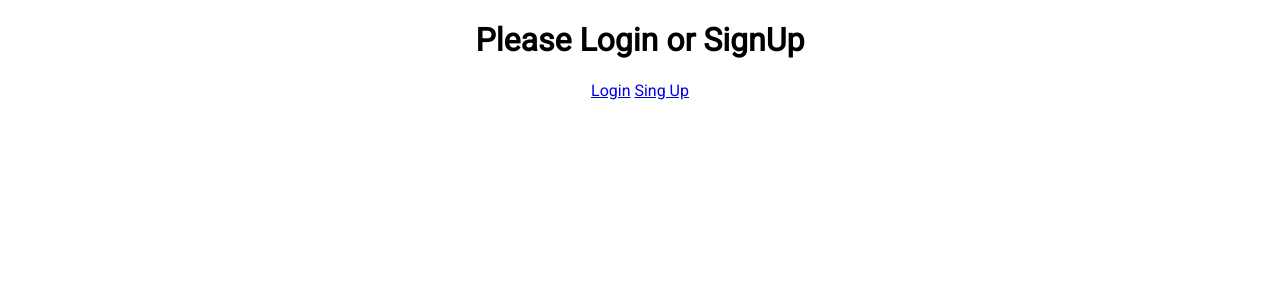
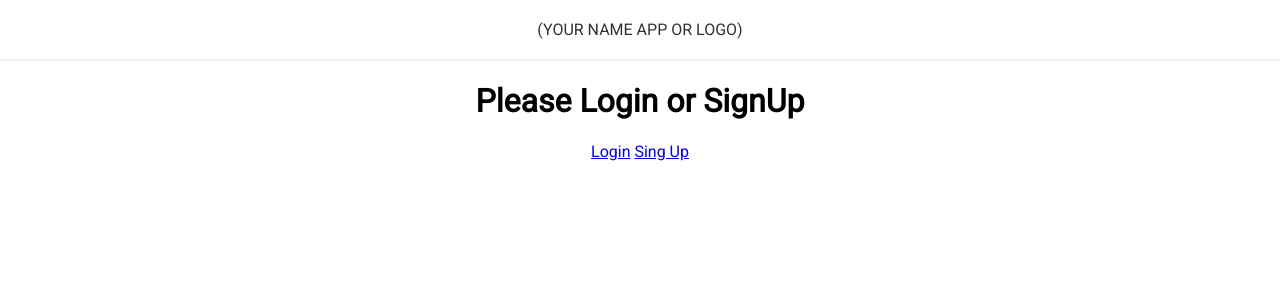
Before and after one commit to majomaken/login-php, a PHP site: page / in a window 1280 px wide. Shown: the top 300 px of the page. Run offline with PHP 8.4, Linux system fonts and the light colour scheme.

Commit message:
Create file header.php and modified styles input and header.

```diff
--- a/assets/css/style.css
+++ b/assets/css/style.css
@@ -4,6 +4,7 @@ body {
     font-family: 'Roboto', sans-serif;
     text-align: center;
 }
+
 input[type="text"], input[type="password"] {
     outline: none;
     padding: 20px;
@@ -13,3 +14,31 @@ input[type="text"], input[type="password"] {
     border: 1px solid #eee;
     margin: 20px auto;
 }
+
+input[type="submit"] {
+    padding: 10px;
+    color: #fff;
+    background: #0098cb;
+    width: 320px;
+    margin: 20px;
+    margin-top: 0;
+    border: 0;
+    border-radius: 3px;
+    cursor: pointer;
+}
+
+input[type="submit"]:hover {
+    background-color: #00b8eb;
+}
+header {
+    border-bottom: 2px solid #eee;
+    padding: 20px 0;
+    margin-bottom: 10px;
+    width: 100%;
+    text-align: center;
+}
+
+header a {
+    text-decoration: none;
+    color: #333;
+}
--- a/index.php
+++ b/index.php
@@ -10,6 +10,12 @@
      <link rel="stylesheet" href="assets/css/style.css">
   </head>
   <body>
+
+      <!-- Con este header lo que hacemos es darle un estilo de navegación a toda
+      nuestra pagin web, haciendo de que predomine en todas las demas secciones. -->
+      <!-- Esto es llamado una etiqueta php -->
+      <?php require 'partials/header.php' ?>
+
       <h1>Please Login or SignUp</h1>
       <!-- Con estas dos opciones podremos dejar que el usuario decida que hacer
       si quiere loguear en nuestra pagina. -->
--- a/login.php
+++ b/login.php
@@ -7,6 +7,12 @@
     <link rel="stylesheet" href="assets/css/style.css">
   </head>
   <body>
+
+    <!-- Con este header lo que hacemos es darle un estilo de navegación a toda
+    nuestra pagin web, haciendo de que predomine en todas las demas secciones. -->
+    <!-- Esto es llamado una etiqueta php -->
+    <?php require 'partials/header.php' ?>
+
     <h1>Login</h1>
       <!-- El atributo action es el lugar o la dirección a la cual se va emviar
       el formulario, por eso es tan importante. -->
--- /dev/null
+++ b/partials/header.php
@@ -0,0 +1,5 @@
+<header>
+  <!-- Esto no devuelve al esta misma pagina. Ya que lo primero que lee el servidor
+  es el archivo index.php. Por eso solo colocamos el nombre de nuestra carpeta. -->
+  <a href="/Login-php-github">(YOUR NAME APP OR LOGO)</a>
+</header>
```
